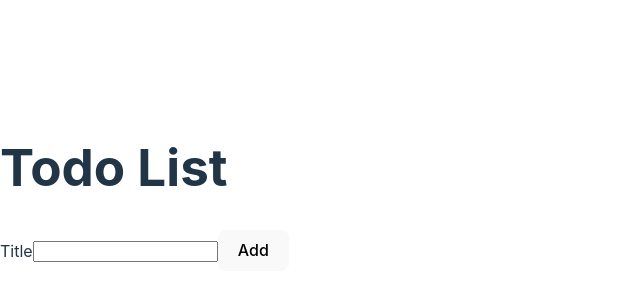
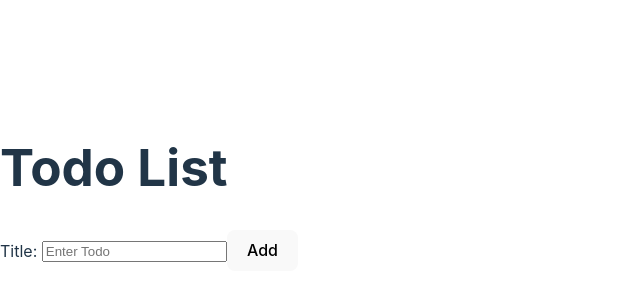
Before and after one commit to bobrova77/react-todo-v1, a React (Vite) app: page / in a window 1280 px wide. Shown: the part 204-504 px from the top of the page, without its empty margins (0-640 px from the left). Built offline with nearby package versions, Linux system fonts and the light colour scheme.

Commit message:
Lesson 4 code added.

```diff
--- a/src/AddTodoForm.jsx
+++ b/src/AddTodoForm.jsx
@@ -1,20 +1,64 @@
-import React from "react";
+import React, { useState } from "react";
 
-function AddTodoForm(props) {
-  const handleAddTodo = (event) => {
-    event.preventDefault(); // Prevent default form submission behavior
-    const todoTitle = event.target.title.value; // Get value of the "title" input
-    props.onAddTodo(todoTitle); // Pass the title to the parent component
-    event.target.reset(); // Clear the form input
+// // Lesson 3
+// function AddTodoForm(props) {
+//   const handleAddTodo = (event) => {
+//     event.preventDefault(); // Prevent default form submission behavior
+//     const todoTitle = event.target.title.value; // Get value of the "title" input
+//     //props.onAddTodo(todoTitle); // Pass the title to the parent component
+//     console.log(todoTitle);
+//     event.target.reset(); // Clear the form input
+//   };
+
+//   return (
+//     <form onSubmit={handleAddTodo}>
+//       <label htmlFor="todoTitle">Title</label>
+//       <input type="text" id="todoTitle" name="title" />
+//       <button type="submit">Add</button>
+//     </form>
+//   );
+// }
+
+// export default AddTodoForm;
+
+// Lesson 4
+export default function AddTodoForm({ onAddTodo }) {
+  // State for controlled input
+  const [todoTitle, setTodoTitle] = useState("");
+
+  // Function to handle input changes
+  const handleTitleChange = (event) => {
+    const newTodoTitle = event.target.value; // сначала извлеките входное значение из eventобъекта и сохраните его в переменной с именемnewTodoTitle
+    setTodoTitle(newTodoTitle); // Затем вызовите установщик состояния setTodoTitleи передайтеnewTodoTitle
   };
 
+  // Function to handle form submission
+  const handleAddTodo = (event) => {
+    event.preventDefault(); // Prevent default from submit behavior
+    // onAddTodo(todoTitle); // Pass the current title state to the present component
+    // setTodoTitle(""); // Clear the input after submission
+
+    // Create a new todo object
+    const newTodo = {
+      title: todoTitle,
+      id: Date.now(), // Unique ID
+    };
+
+    onAddTodo(newTodo); // Pass the new todo object to parent
+    setTodoTitle(""); // Clear the input field
+  };
   return (
     <form onSubmit={handleAddTodo}>
-      <label htmlFor="todoTitle">Title</label>
-      <input type="text" id="todoTitle" name="title" />
+      <label htmlFor="todoTitle">Title: </label>
+      <input
+        type="text"
+        id="todoTitle"
+        name="title"
+        placeholder="Enter Todo"
+        value={todoTitle} // Controlled input
+        onChange={handleTitleChange} // Update state on change
+      />
       <button type="submit">Add</button>
     </form>
   );
 }
-
-export default AddTodoForm;
--- a/src/App.jsx
+++ b/src/App.jsx
@@ -1,6 +1,8 @@
 import React, { useState } from "react"; // Import useState from React
-//import TodoList from "./TodoList"; // Import the new component
 import AddTodoForm from "./AddTodoForm"; // Import the new component
+import TodoList from "./TodoList"; // Import the new component
+
+// import TodoList from "./TodoList";
 
 // Step 5: Create an empty array with todo items
 // const todoList = [
@@ -9,16 +11,25 @@
 //   { id: 3, title: "Take out the trash" },
 // ];
 
-function App() {
-  const [newTodo, setNewTodo] = useState("");
+export default function App() {
+  // const [newTodo, setNewTodo] = useState("");
+
+  // State for Todo List
+  const [todoList, setTodoList] = useState([]);
+
+  // Function to add a new todo
+  const addTodo = (newTodo) => {
+    setTodoList((prevTodos) => [...prevTodos, newTodo]); // Add new todo to list
+  };
 
   return (
     <div>
       {/* Step 3: Create a level-one heading */}
       <h1>Todo List</h1>
       {/*<TodoList />*/}
-      <AddTodoForm onAddTodo={setNewTodo} />
-      <p>{newTodo}</p>
+      <AddTodoForm onAddTodo={addTodo} /> {/* Pass addTodo as prop */}
+      <TodoList todoList={todoList} />
+      {/* <p>{newTodo}</p> */}
       {/* Step 4: Create an unordered list and map over the todoList array */}
       {/* <ul>
         {TodoList.map((item) => (
@@ -28,5 +39,3 @@
     </div>
   );
 }
-
-export default App;
--- a/src/TodoList.jsx
+++ b/src/TodoList.jsx
@@ -1,29 +1,41 @@
 import React from "react";
 import TodoListItem from "./TodoListItem";
 
-const todoList = [
-  { id: 1, title: "Complete assignment" },
-  { id: 2, title: "Do the dishes" },
-  { id: 3, title: "Take out the trash" },
-];
+// const todoList = [
+//   { id: 1, title: "Complete assignment" },
+//   { id: 2, title: "Do the dishes" },
+//   { id: 3, title: "Take out the trash" },
+// ];
 
-// Declare a function named TodoList
-function TodoList() {
+// // Declare a function named TodoList
+// function TodoList() {
+//   return (
+//     <div>
+//       {/* <ul>
+//         <li>Complete assignment</li>
+//         <li>Do the dishes</li>
+//         <li>Take out the trash</li>
+//       </ul> */}
+//       <ul>
+//         {todoList.map((todo) => (
+//           //<TodoListItem todo={todo} key={todo.id} />
+//           //The key prop is assigned to todo.id to ensure unique identification of each list item for React
+//           <TodoListItem key={todo.id} todo={todo} />
+//         ))}
+//       </ul>
+//     </div>
+//   );
+// }
+// export default TodoList;
+
+const TodoList = ({ todoList }) => {
   return (
-    <div>
-      {/* <ul>
-        <li>Complete assignment</li>
-        <li>Do the dishes</li>
-        <li>Take out the trash</li>
-      </ul> */}
-      <ul>
-        {todoList.map((todo) => (
-          //<TodoListItem todo={todo} key={todo.id} />
-          //The key prop is assigned to todo.id to ensure unique identification of each list item for React
-          <TodoListItem key={todo.id} todo={todo} />
-        ))}
-      </ul>
-    </div>
+    <ul>
+      {todoList.map((todo) => (
+        <TodoListItem key={todo.id} todo={todo} />
+      ))}
+    </ul>
   );
-}
+};
+
 export default TodoList;
```
